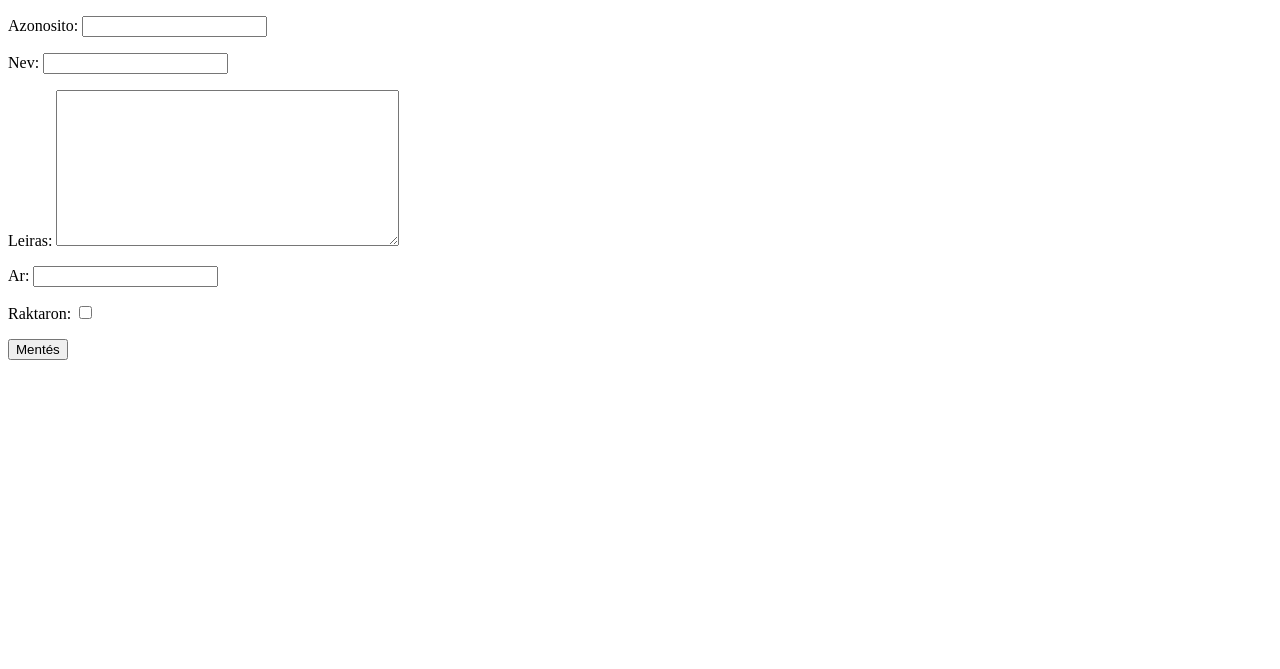
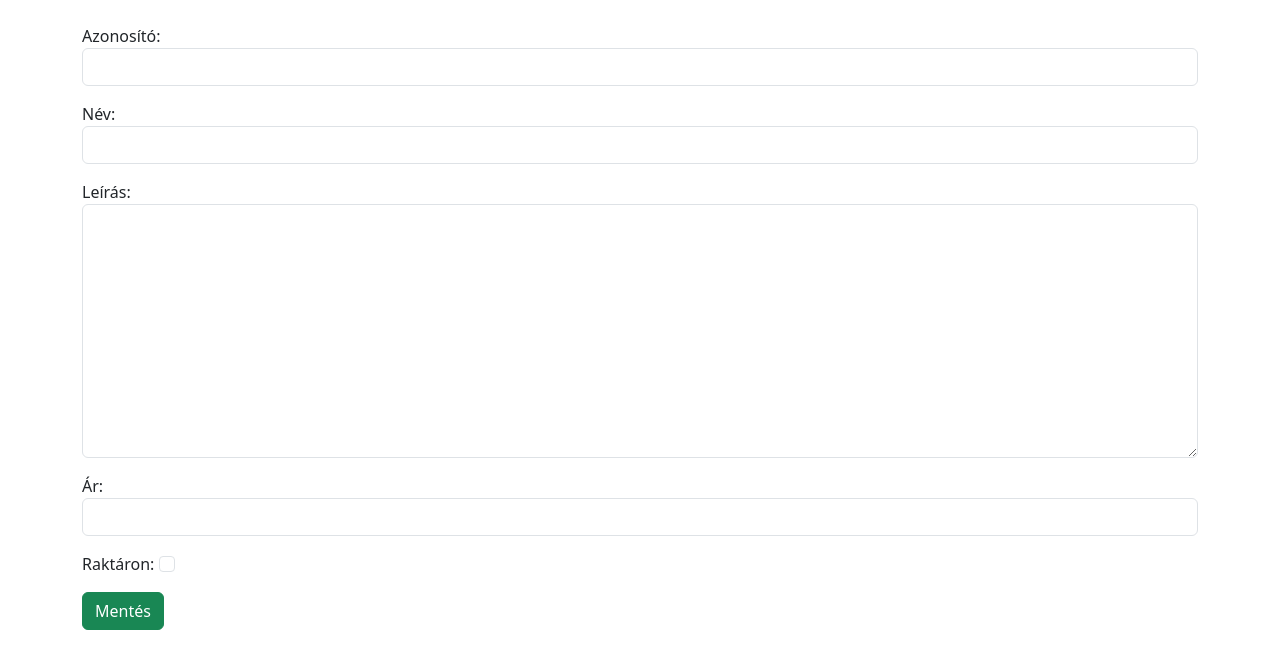
Before and after one commit to lajtosrob/Django---ModelForm-tester, a Django app: page /uj-termek/ in a window 1280 px wide. Shown: the top 669 px of the page. Run offline with Django 4.2, Linux system fonts and the light colour scheme.

Commit message:
Django Video 21 - ModelForm (model űrlap) 2. rész

```diff
--- a/pelda/forms.py
+++ b/pelda/forms.py
@@ -5,3 +5,19 @@ class TermekForm(forms.ModelForm):
     class Meta:
         model = Termek
         fields = '__all__'
+
+        widgets = {
+            'azonosito': forms.TextInput(attrs={'class': 'form-control'}),
+            'nev': forms.TextInput(attrs={'class': 'form-control'}),
+            'leiras': forms.Textarea(attrs={'class': 'form-control'}),
+            'ar': forms.NumberInput(attrs={'class': 'form-control'}),
+            'raktaron': forms.CheckboxInput(attrs={'class': 'form-check-input'}),
+        }
+
+        labels = {
+            "azonosito": "Azonosító:",
+            "nev": "Név:",
+            "leiras": "Leírás:",
+            "ar": "Ár:",
+            "raktaron": "Raktáron:"
+        }
--- a/pelda/templates/termekek.html
+++ b/pelda/templates/termekek.html
@@ -5,13 +5,17 @@
     <meta http-equiv="X-UA-Compatible" content="IE=edge">
     <meta name="viewport" content="width=device-width, initial-scale=1.0">
     <title>Termekek</title>
+    <link href="https://cdn.jsdelivr.net/npm/bootstrap@5.3.0-alpha3/dist/css/bootstrap.min.css" rel="stylesheet" integrity="sha384-KK94CHFLLe+nY2dmCWGMq91rCGa5gtU4mk92HdvYe+M/SXH301p5ILy+dN9+nJOZ" crossorigin="anonymous">
+<script src="https://cdn.jsdelivr.net/npm/bootstrap@5.3.0-alpha3/dist/js/bootstrap.bundle.min.js" integrity="sha384-ENjdO4Dr2bkBIFxQpeoTz1HIcje39Wm4jDKdf19U8gI4ddQ3GYNS7NTKfAdVQSZe" crossorigin="anonymous"></script>
 </head>
 <body>
-
+    <div class="container">
 {% for termek in termekek %}
 
 <p>{{ termek.nev }} - {{ termek.ar }} - {{ termek.raktaron }}</p>
 
 {% endfor %}
+    </div>
+
 </body>
 </html>
--- a/pelda/templates/uj-termek.html
+++ b/pelda/templates/uj-termek.html
@@ -5,18 +5,22 @@
     <meta http-equiv="X-UA-Compatible" content="IE=edge">
     <meta name="viewport" content="width=device-width, initial-scale=1.0">
     <title>Új termék</title>
+    <link href="https://cdn.jsdelivr.net/npm/bootstrap@5.3.0-alpha3/dist/css/bootstrap.min.css" rel="stylesheet" integrity="sha384-KK94CHFLLe+nY2dmCWGMq91rCGa5gtU4mk92HdvYe+M/SXH301p5ILy+dN9+nJOZ" crossorigin="anonymous">
+<script src="https://cdn.jsdelivr.net/npm/bootstrap@5.3.0-alpha3/dist/js/bootstrap.bundle.min.js" integrity="sha384-ENjdO4Dr2bkBIFxQpeoTz1HIcje39Wm4jDKdf19U8gI4ddQ3GYNS7NTKfAdVQSZe" crossorigin="anonymous"></script>
 </head>
 <body>
-
+    <div class="container mt-4">
     <form action="" method="post">
 
         {% csrf_token %}
 
         {{ urlap.as_p }}
 
-        <input type="submit" value="Mentés">
+        <input type="submit" class="btn btn-success" value="Mentés">
 
     </form>
+    </div>
+
 
 </body>
 </html>
```
